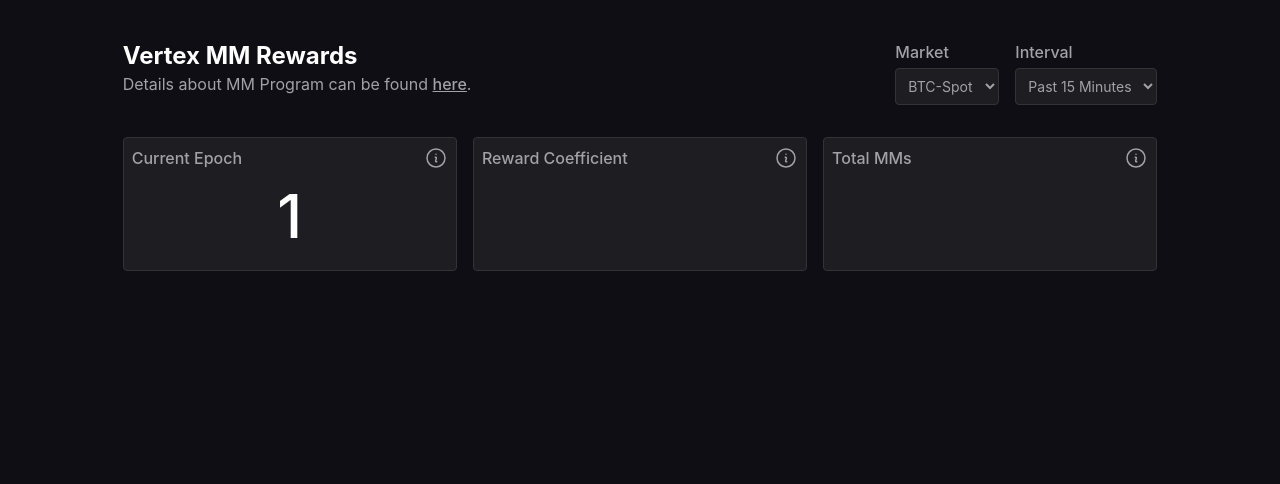
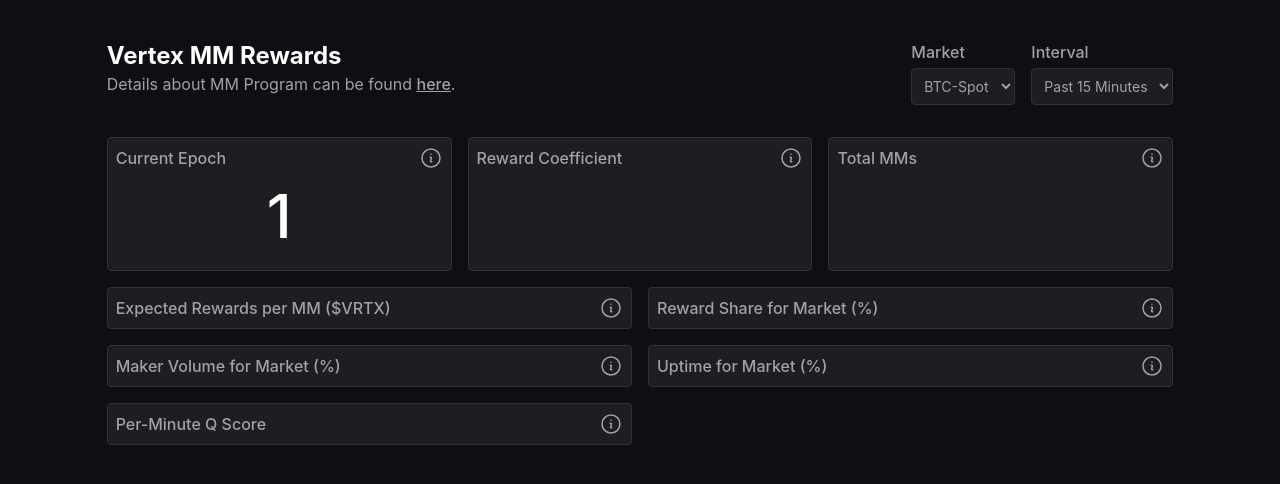
Before and after one commit to josephl37/vertex-mm-dashboard, a React (Create React App) app: page / in a window 1280 px wide. Shown: the top 484 px of the page. Built offline with nearby package versions, Linux system fonts and the light colour scheme; no server answers.

Commit message:
styled bottom-dashboard

```diff
--- a/src/App.js
+++ b/src/App.js
@@ -1,4 +1,5 @@
 import { fetchData } from "./actions";
+import BottomDashboard from "./components/bottom-dashboard";
 import Header from "./components/header";
 import TopDashboard from "./components/top-dashboard";
 import { useDispatch } from "react-redux";
@@ -8,11 +9,10 @@
   const dispatch = useDispatch();
   dispatch(fetchData());
   return (
-    <div className="mt-10 lg:w-5/6 sm:w-full lg:mx-auto">
-      <Header/>
-      <div>
-        <TopDashboard />
-      </div>
+    <div className="mt-10 lg:w-5/6 sm:w-full lg:mx-auto mx-4">
+      <Header />
+      <TopDashboard />
+      <BottomDashboard />
     </div>
   );
 }
--- /dev/null
+++ b/src/components/bottom-dashboard.js
@@ -0,0 +1,49 @@
+import infoSvg from "../public/information-circle.svg";
+
+function BottomDashboard() {
+  return (
+    <div className="grid md:grid-cols-2 grid-cols-1 gap-4 mt-4">
+      <div className="bg-gray-3 border border-gray-2 rounded">
+        <div className="flex justify-between my-2 mx-2">
+          <p className="text-gray-1 font-medium">
+            Expected Rewards per MM ($VRTX)
+          </p>
+          <img src={infoSvg} alt="info" />
+        </div>
+      </div>
+      <div className="bg-gray-3 border border-gray-2 rounded">
+        <div className="flex justify-between my-2 mx-2">
+          <p className="text-gray-1 font-medium">
+            Reward Share for Market (%)
+          </p>
+          <img src={infoSvg} alt="info" />
+        </div>
+      </div>
+      <div className="bg-gray-3 border border-gray-2 rounded">
+        <div className="flex justify-between my-2 mx-2">
+          <p className="text-gray-1 font-medium">
+            Maker Volume for Market (%)
+          </p>
+          <img src={infoSvg} alt="info" />
+        </div>
+      </div>
+      <div className="bg-gray-3 border border-gray-2 rounded">
+        <div className="flex justify-between my-2 mx-2">
+          <p className="text-gray-1 font-medium">
+            Uptime for Market (%)
+          </p>
+          <img src={infoSvg} alt="info" />
+        </div>
+      </div>
+      <div className="bg-gray-3 border border-gray-2 rounded">
+        <div className="flex justify-between my-2 mx-2">
+          <p className="text-gray-1 font-medium">
+            Per-Minute Q Score
+          </p>
+          <img src={infoSvg} alt="info" />
+        </div>
+      </div>
+    </div>
+  );
+}
+export default BottomDashboard;
--- a/src/components/header.js
+++ b/src/components/header.js
@@ -2,7 +2,7 @@
   // TODO: set state for Market and Interval dropdown
   // TODO: fetchData given market and interval state
   return (
-    <div className="flex justify-between mx-4">
+    <div className="flex justify-between">
       <div>
         <p className="text-white text-2xl font-bold">Vertex MM Rewards</p>
         <p className="text-gray-1">
@@ -11,7 +11,7 @@
             href="https://vertex-protocol.gitbook.io/docs/community-token-and-dao/trading-rewards"
             target="_blank"
             rel="noreferrer"
-            className="underline font-medium"
+            className="underline font-medium hover:text-white"
           >
             here
           </a>
--- a/src/components/top-dashboard.js
+++ b/src/components/top-dashboard.js
@@ -6,7 +6,7 @@
   const data = useSelector((state) => state.data);
 
   return (
-    <div className="grid md:grid-cols-3 gap-4 grid-cols-1 mt-8 mx-4">
+    <div className="grid md:grid-cols-3 gap-4 grid-cols-1 mt-8">
       <div className="bg-gray-3 border border-gray-2 rounded">
         <div className="flex justify-between mx-2 mt-2">
           <p className="text-gray-1 font-medium">Current Epoch</p>
```
